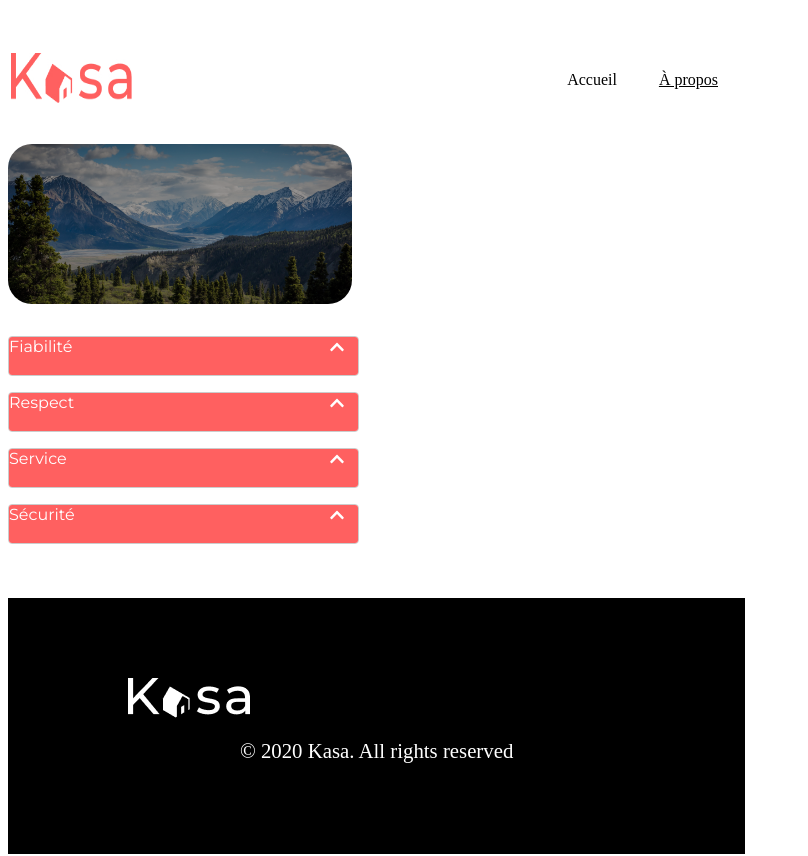
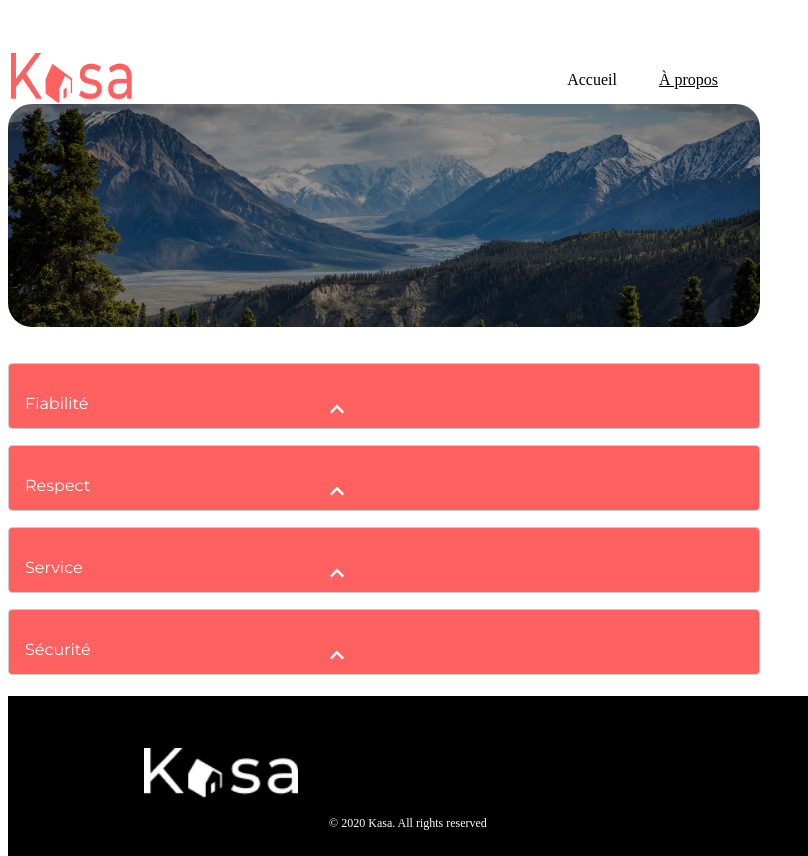
Before and after one commit to sarahiftsn/projet5KASAA, a React (Vite) app in the folder projetavecvite/: page /about in a window 768 px wide. Shown: the top 856 px of the page, 808 px wide, since content can reach past the window. Built offline with nearby package versions, Linux system fonts and the light colour scheme.

Commit message:
responsive

```diff
--- a/projetavecvite/src/assets/Pages/About.scss
+++ b/projetavecvite/src/assets/Pages/About.scss
@@ -11,70 +11,58 @@
 
 
  }
-
- .dropdownn {
-   margin-left: 4.5em; /* 100px / 16px (base font size) */
-   margin-top: 3em; /* 30px / 16px (base font size) */
-   width: 1023px;
-
-   padding: 0;
-
-
+ .dropdownn .dropdown-header{
+  width: 100%;
+  height: 2em;
 
 }
- .dropdown-item{
-
+.dropdownn{
+  width: 80%;
+ margin-left: 100px;
+ margin-top: 20px;
 }
-
- .dropdown-title {
-   display: flex;
-   justify-content: space-between;
-   color: white;
-
- }
-
- .main{
-  max-width: 100%;
-  margin: 0 auto;
-  padding: 0 15px; /* Ajoute un padding pour éviter que le contenu touche les bords */
- }
-
-
- @media screen and (max-width: 932px) {
-
-  .aboutcontainer{
-    max-width: 15em;
-      min-width:  10em;
-    padding: 0em 0em;
-
-  .paysage img {
-    width: 21.5em; /* 1240px / 16px (base font size) */
-    height: 10em; /* 223px / 16px (base font size) */
-    margin: 0;
-    margin-top: 40px;
 
 
 
 
+ .dropdown-title {
+   display: flex;
+
+   color: white;
+   margin-bottom: 0.313em;
+  margin-top: 0.875em;
+
+ }
+
+
+
+
+ @media screen and (max-width: 768px) {
+
+
+    .dropdownn .dropdown-header{
+      width: 100%;
+      height: 2em;
     }
     .dropdownn{
+      margin-top: 2em;
+      margin-left: 0;
+      width: 100%;
+    }
+    .paysage img {
+      width: 100%; /* 1240px / 16px (base font size) */
       margin: 0;
-    margin-top: 1.75em;
-    width: 21.938em;
-    height: 1.875em;
-    padding: 0;
-    margin-left: 0px;
-    margin-right: 0px;
+
+
+    }
+
+    .dropdownn .dropdown-icon {
+      margin-left: 19em; /* 1100px / 16px (base font size) */
+      color: white;
+     padding-top: -8em;
 
     }
 
 
 
 }
-
-.footer
- {
-  width: 100%;
-  max-width: 100%;
-}
-}
--- a/projetavecvite/src/assets/Pages/Logements.scss
+++ b/projetavecvite/src/assets/Pages/Logements.scss
@@ -183,3 +183,70 @@ ul {
 }
 
 }
+
+@media (max-width: 1024px) and (min-width: 768px) {
+
+  .details{
+    display: flex;
+    flex-direction: column;
+    margin-bottom: 0.313em;
+    margin-top: 0.875em;
+    width: 100%;
+  }
+  .logement-host{
+    flex-direction: row-reverse;
+    margin: 0;
+  }
+  .logement-rating .rating{
+    margin-top: -2.5em;
+
+  }
+  .title-host{
+    display: flex;
+    margin-top: 0;
+    flex-direction: row-reverse;
+    margin: 0;
+  }
+  .details .dropdown{
+    margin-bottom: 0.5rem;
+  }
+  .details .dropdown-header {
+    background-color: #FF6060;
+    padding: 5px; /* Utilisation de 'em' pour maintenir une taille relative */
+    cursor: pointer;
+    margin: 0;
+    width: 100%;
+
+  }
+  .logement-title{
+    font-size: 18px;
+    color: #FF6060;
+
+  }
+  .Description{
+
+    width: 100%;
+  }
+
+  .logement-equipments{
+
+    width: 100%;
+
+  }
+  .Description .dropdown-icon {
+    margin-left: 31.25em; /* 500px / 16px (base font size) */
+    color: white;
+    margin-bottom: 1.875em; /* 30px / 16px (base font size) */
+  }
+
+  .logement-equipments .dropdown-icon {
+    margin-left: 31.25em; /* 500px / 16px (base font size) */
+    color: white;
+    margin-bottom: 1.875em; /* 30px / 16px (base font size) */
+  }
+  .logement-tags ul {
+    width: 70px;
+    height: 30px;
+
+  }
+}
--- a/projetavecvite/src/components/Cards.scss
+++ b/projetavecvite/src/components/Cards.scss
@@ -60,14 +60,15 @@ $card-title-color: #fff; // Title text color
 
 @media screen and (max-width: 768px) {
   .cards {
-    min-width: 600px; // La largeur prend tout l'espace disponible
-    min-width: 200px;
+  width: 100%;
     align-items: center; // Centrer les cartes horizontalement
     // Supprimer le margin-left pour les petits écrans
     margin-top: $gap; // Utiliser l'espacement comme marge supérieure
     display: flex;
     justify-content: center;
-    margin: 0;
+    margin-left: -5px;
+    margin-right: 0;
+
   }
 
   .card {
@@ -78,23 +79,40 @@ $card-title-color: #fff; // Title text color
     &-image {
       width: 100%;
       height: auto;
+      margin-left: -5px;
+    }
+    &-content {
+      position: absolute;
+      bottom: 0;
+      left: 2;
+      width: 50%;
+      padding: 0;
+      margin: 0%;
+      .card-title {
+        margin-right: 600px;
+
+      }
     }
   }
 }
 @media (max-width: 1024px) and (min-width: 768px) {
   .cards {
-    min-width: 22em; // La largeur prend tout l'espace disponible
+    width: 98%; // La largeur prend tout l'espace disponible
     margin-left: 0;
     align-items: center; // Centrer les cartes horizontalement
-    flex-wrap: wrap;
+    margin: 0;
+   margin-bottom: 10em;
+
 
   .card {
     width: 100%; // La largeur prend tout l'espace disponible
     margin: 0;// Supprimer le margin-left pour les petits écrans
     margin-top: $gap; // Utiliser l'espacement comme marge supérieure
+    flex-wrap: nowrap;
+    justify-content: space-between;
 
     &-image {
-      width: 60%;
+      width: 100%;
       height: auto;
       margin-left: 0;
     }
@@ -111,6 +129,7 @@ $card-title-color: #fff; // Title text color
 
     }
   }
+
 }
 
 }
--- a/projetavecvite/src/components/Dropdown.scss
+++ b/projetavecvite/src/components/Dropdown.scss
@@ -30,44 +30,3 @@
 .dropdown-header title {
   margin-top: 1.125em; /* 50px / 16px (base font size) */
 }
-
-@media screen and (max-width: 48em) { /* 768px / 16px (base font size) */
-  .dropdown {
-   margin-left: 0;
-   margin-right: 0;
-
-    &.open .dropdown-body {
-      display: block;
-    }
-
-    .dropdown-header {
-      background-color: #FF6060;
-      padding: 0; /* Utilisation de 'em' pour maintenir une taille relative */
-      cursor: pointer;
-      margin: 0;
-
-    }
-
-    .dropdown-body {
-      display: none;
-      padding: 0em 0em;
-      font-size: 0.70em;
-
-    }
-  }
-
-  .dropdown-icon {
-    margin-left: 20em; /* 1100px / 16px (base font size) */
-    color: white;
-
-
-
-
-
-  }
-
-  .dropdown-header title {
-    margin-top: 3.125em; /* 50px / 16px (base font size) */
-
-  }
-}
--- a/projetavecvite/src/layout/Banner.scss
+++ b/projetavecvite/src/layout/Banner.scss
@@ -41,10 +41,10 @@ color: #FFFFFF; /* Couleur du texte */
   .bannière {
     /* Définir l'image de fond */
 
-    width: 350px;
+    width: 100%;
     height: 130px;
     margin-top:80px;
-    margin-left: 10px;
+    margin-left: 0px;
     margin-right: 0px;
 
 
@@ -56,13 +56,11 @@ color: #FFFFFF; /* Couleur du texte */
     font-size: 21px;
 
     }
-  .mainbanner{
 
-      max-width: 15.4375em;
-      min-width: 12em;
-      padding: 0em 0em;
-      align-items: center;
+}
+@media (max-width: 1024px) and (min-width: 768px) {
+.bannière{
+  margin: 0;
+}
 
-
-  }
 }
--- a/projetavecvite/src/layout/Footer.scss
+++ b/projetavecvite/src/layout/Footer.scss
@@ -22,7 +22,6 @@ footer {
 
 }
 @media screen and (max-width: 768px) {
-
 
   footer {
 
@@ -66,14 +65,16 @@ footer {
 
 
 
+
 }
-/* Media query spécifique pour les petits écrans comme l'iPhone SE */
+
+  /* Media query spécifique pour les petits écrans comme l'iPhone SE */
 @media (max-width: 375px) {
   footer {
     .bann {
       height: 13em; // Permet de s'adapter au contenu
       padding: 1em; // Ajouter du padding pour un meilleur espacement
-      margin-top: 110px;
+      margin-top: 20px;
       width: 88%;
     }
 
@@ -90,3 +91,27 @@ footer {
     }
   }
 }
+
+
+@media (max-width: 1024px) and (min-width: 768px) {
+  footer {
+    .bann {
+      height: 19em; // Permet de s'adapter au contenu
+      padding: 1em; // Ajouter du padding pour un meilleur espacement
+      margin-top: 5px;
+      width: 100%;
+    }
+
+    .kasalogo {
+      margin-top: 1em; // Réduire l'espace supérieur
+      margin-left: 0; // Centrer horizontalement
+      width: 20%; // Ajuster la largeur du logo
+    }
+
+    .kasap {
+      margin-left: 0; // Centrer horizontalement
+      font-size: 0.75em; // Ajuster la taille de la police
+      padding: 0.5em; // Ajouter du padding pour un meilleur espacement
+    }
+  }
+}
```
Lines whose indentation alone changed are shown as unchanged.
